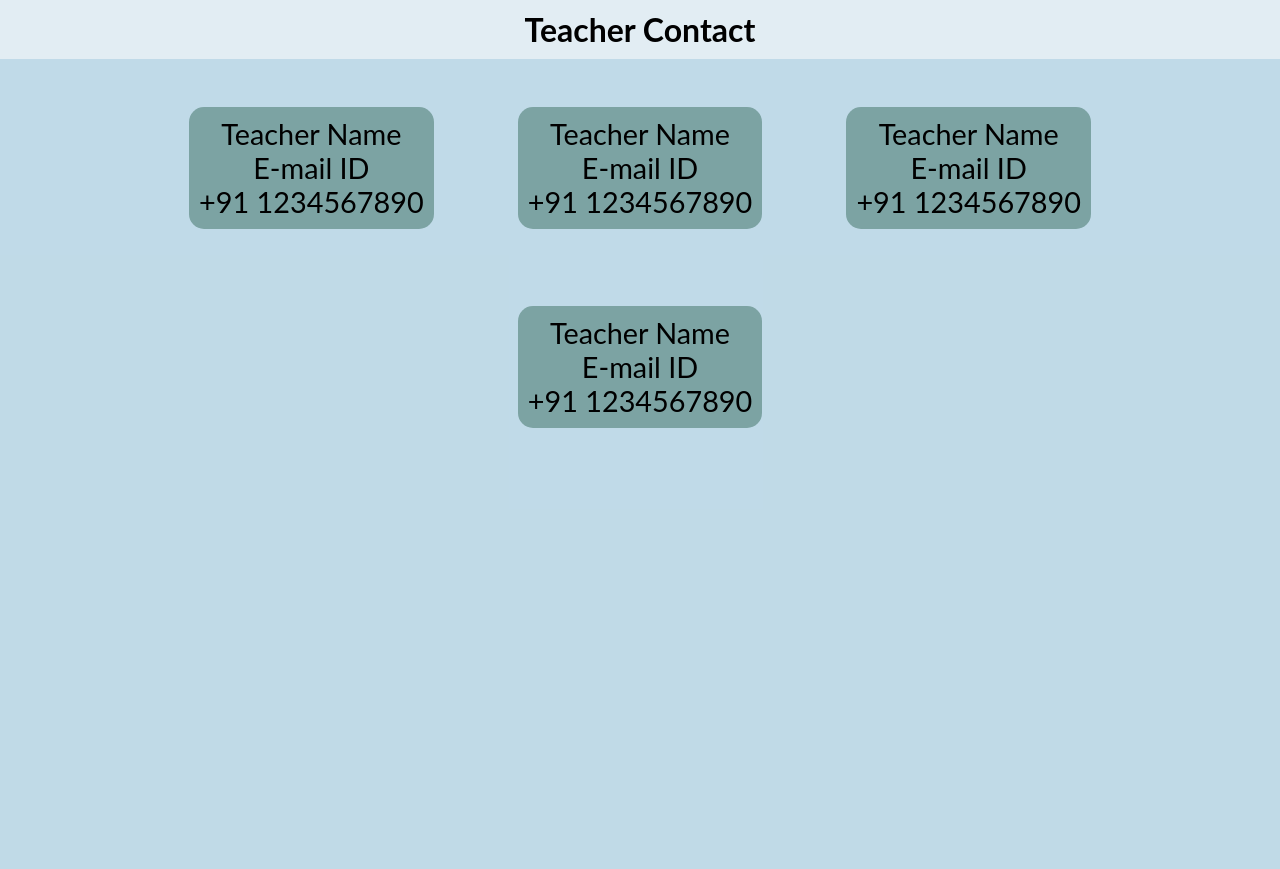
After one commit to Siddhartha8406/CollegeManegment, a Python web app: template templates/student/contact_teacher.html in a window 1280 px wide. The commit adds this page. Run offline with Jinja, Linux system fonts and the light colour scheme; the template is opened without the code that fills it, so the values that code supplies are empty.

Commit message:
Updated to latest

```diff
--- /dev/null
+++ b/templates/student/contact_teacher.html
@@ -0,0 +1,81 @@
+<html>
+
+<head>
+    <meta name="viewport" content="width=device-width, initial-scale=1.0">
+    <style>
+        body {
+            font-family: "Lato", sans-serif;
+            margin: 0%;
+            background-color: #d0e2eb98;
+        }
+
+        #main_heading {
+            text-align: center;
+            margin-top: 10px;
+            font-size: 300%;
+            margin-bottom: 10px;
+        }
+
+        #tiles_div {
+            width: 100%;
+            height: 100%;
+            flex-wrap: wrap;
+            text-align: center;
+            justify-content: center;
+            font-size: 200%;
+            background-color: #358cb832;
+            margin-right: 50px;
+            padding-top: 10px;
+        }
+
+        .tile {
+            text-align: center;
+            background: rgb(124, 163, 163);
+            display: inline-block;
+            position: relative;
+            padding: 10px;
+            margin: 3%;
+            border-radius: 15px;
+        }
+
+
+
+        @media screen and (max-height: 850px) {
+            #main_heading {font-size: 200%;}
+            #tiles_div{font-size: 180%;}
+        }
+    </style>
+
+    <script></script>
+</head>
+
+<body>
+    <h2 id="main_heading">Teacher Contact</h2>
+    <div id="tiles_div">
+        <div id="tile1" class="tile">
+            <div class="tile_name">Teacher Name</div>
+            <div class="tile_email">E-mail ID</div>
+            <div class="tile_phone">+91 1234567890</div>
+        </div>
+
+        <div id="tile2" class="tile">
+            <div class="tile_name">Teacher Name</div>
+            <div class="tile_email">E-mail ID</div>
+            <div class="tile_phone">+91 1234567890</div>
+        </div>
+
+        <div id="tile3" class="tile">
+            <div class="tile_name">Teacher Name</div>
+            <div class="tile_email">E-mail ID</div>
+            <div class="tile_phone">+91 1234567890</div>
+        </div>
+
+        <div id="tile4" class="tile">
+            <div class="tile_name">Teacher Name</div>
+            <div class="tile_email">E-mail ID</div>
+            <div class="tile_phone">+91 1234567890</div>
+        </div>
+    </div>
+</body>
+
+</html>
```
Also changed, not shown: templates/student/index.html (+31 -8 lines), templates/student/icons/menu.png (added).
